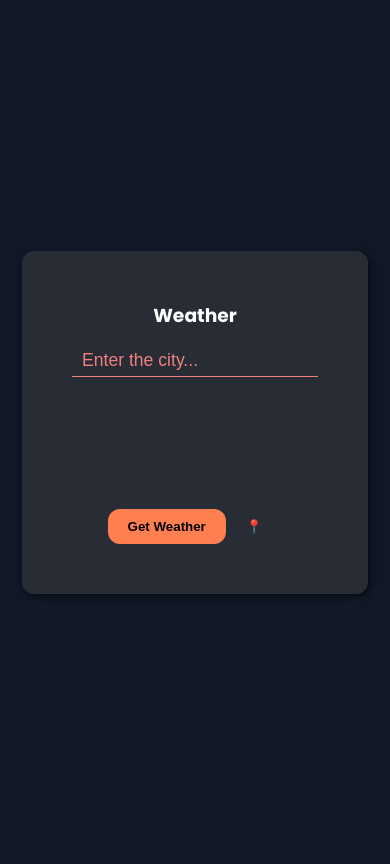
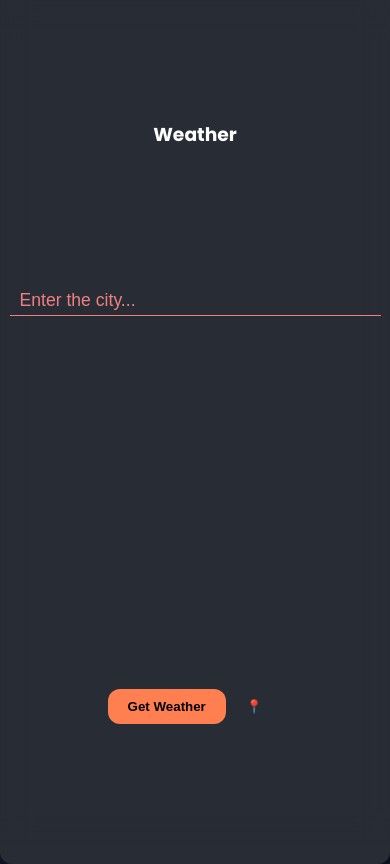
Before and after one commit to wheezyturbo/top-weather, a website built with webpack: page src/template.html in a window 390 px wide. Built offline with nearby package versions, Linux system fonts and the light colour scheme.

Commit message:
[UPDATE] media queries

```diff
--- a/src/styles/main.css
+++ b/src/styles/main.css
@@ -24,8 +24,8 @@ body {
   align-items: center;
 }
 .weatherBox {
-  /* height: 400px;
-  width:300px; */
+  /* height: 400px; */
+  width:300px;
   display: flex;
   flex-direction: column;
   /* background: darkolivegreen; */
@@ -46,7 +46,7 @@ body {
   border-bottom: 1px solid lightcoral;
   font-size: 1.1rem;
   color: white;
-  /* width: 400px; */
+  width: 100%;
   height: 30px;
   padding: 0 10px;
   transition: 0.3s ease-in-out;
@@ -105,3 +105,33 @@ input[type="text"]::placeholder {
     transform: rotate(360deg);
   }
 }
+
+
+@media screen and (max-width:768px){
+  .weatherBox{
+    padding:5%;
+  }
+}
+
+@media screen and (max-width:400px) {
+  .weatherBox{
+    height:100%;
+    width:100%;
+    /* padding: 0; */
+  }
+  #results{
+    display: grid;
+    grid-template-columns: repeat(2,1fr);
+    grid-template-rows: repeat(2,1fr);
+    /* align-items: start; */
+  }
+  #results img{
+    grid-row: 1/span 2;
+    justify-self:center;
+  }
+  .loading{
+    grid-column: span 2;
+    grid-row: span 2;
+  }
+
+}
```
Also changed, not shown: dist/index.html.
